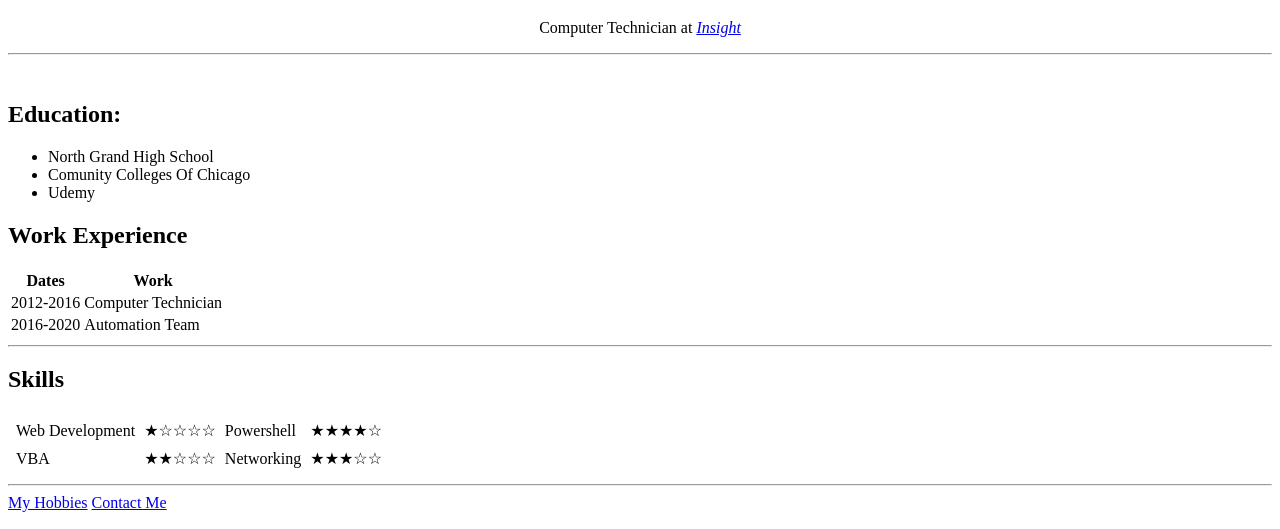
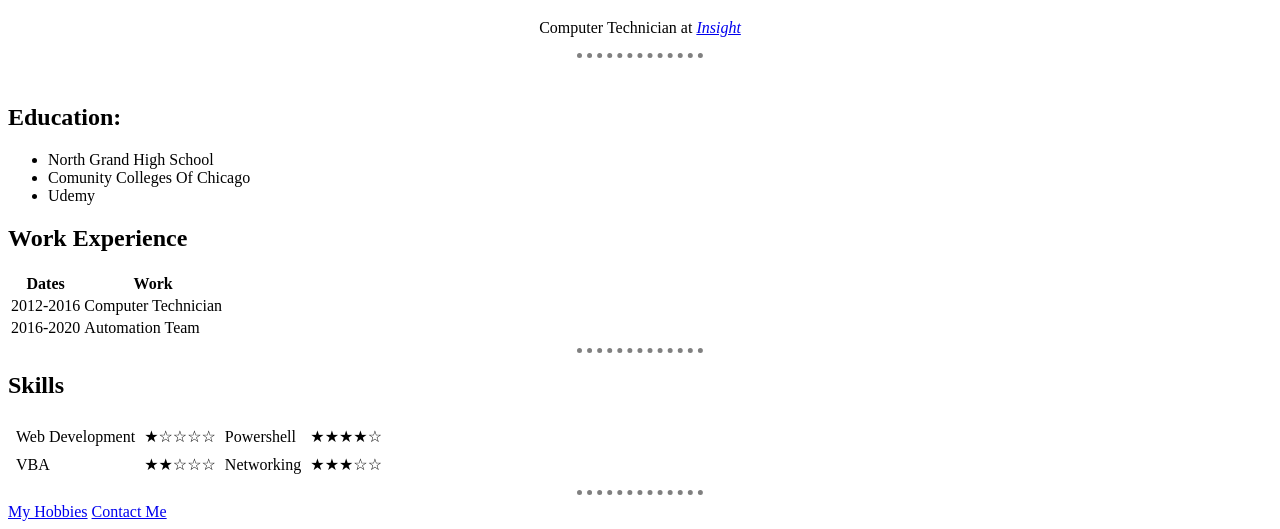
Before and after one commit to odematos/cv, a plain HTML site: page index.html in a window 1280 px wide. Shown: the part 311-840 px from the top of the page. Drawn offline with Linux system fonts and the light colour scheme.

Commit message:
more updates

```diff
--- /dev/null
+++ b/css/styles.css
@@ -0,0 +1,11 @@
+body {
+  background-color: #ffffff;
+}
+hr {
+  border-style: none;
+  border-top-style: dotted;
+  border-color: grey;
+  border-width: 5px;
+  width: 10%;
+
+}
--- a/index.html
+++ b/index.html
@@ -4,15 +4,8 @@
 <head>
   <meta charset="utf-8">
   <title>Oscar</title>
-  <style media="screen">
+  <link rel="stylesheet" href="css/styles.css">
 
-    body {
-      background-color: #ffffff;
-    }
-    hr {
-
-    }
-  </style>
 </head>
 
 <body>
```
Also changed, not shown: Contact_me.html (+1 -0 lines), My_hobbies.html (+1 -0 lines).
